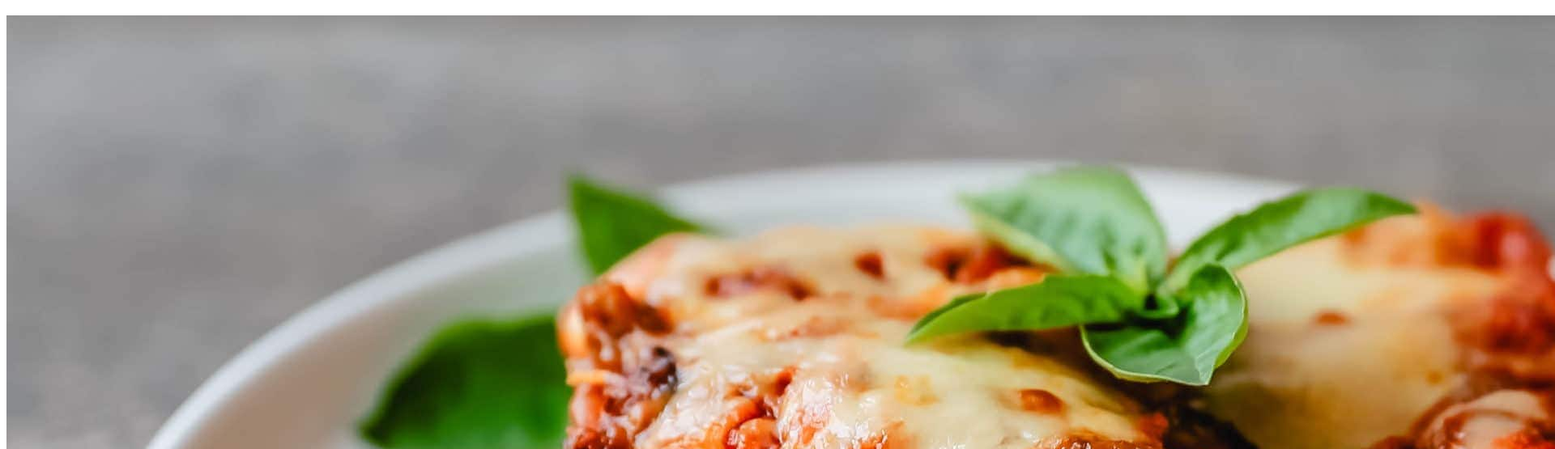
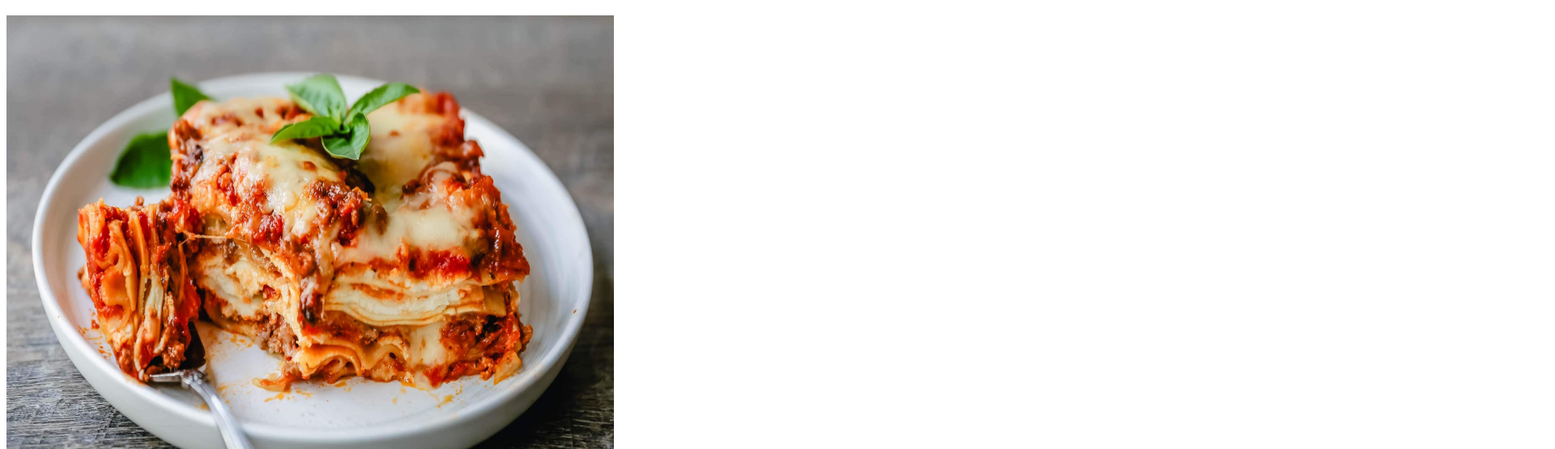
Before and after one commit to DarrenSFlood/odin-recipes, a plain HTML site: page recipes/lasagna.html in a window 1280 px wide. Shown: the part 61-616 px from the top of the page at 81% size, 1920 px wide, since content can reach past the window. Drawn offline with Linux system fonts and the light colour scheme.

Commit message:
feat: Changed size of lasagna image
Size was taking up entire page and needed to be reduced

```diff
--- a/recipes/lasagna.html
+++ b/recipes/lasagna.html
@@ -7,7 +7,7 @@
 </head>
 <body>
     <h1>Lasagna</h1>
-    <img src="../images/Classic-Lasagna-14-scaled.jpg" alt="Yummy Lasagna">
+    <img src="../images/Classic-Lasagna-14-scaled.jpg" alt="Yummy Lasagna" height="600" width="750">
 
     <h3>Description</h3>
     <p>
```
